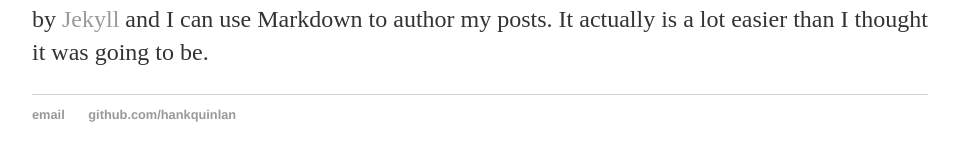
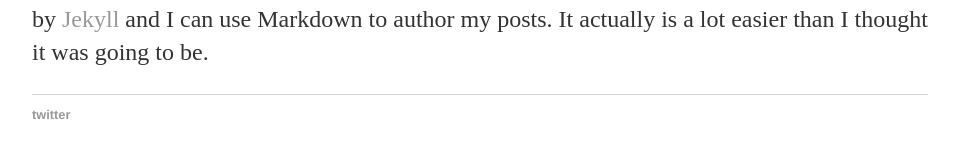
Before and after one commit to camblyth/camblyth.github.io, a Jekyll site: the page built from _posts/2015-06-23-hank-quinlan-site-launched.md, in a window 1280 px wide. Shown: the part 341-502 px from the top of the page, without its empty margins (160-1119 px from the left). Built offline with Jekyll 4.4.1, drawn with Linux system fonts in a browser that asks for light colours.

Commit message:
Update default.html

```diff
--- a/_layouts/default.html
+++ b/_layouts/default.html
@@ -19,10 +19,10 @@
 
 			</div><!-- /.container -->
 			<footer>
-	    		<ul>
-	        		<li><a href="mailto:hankquinlanhub@gmail.com">email</a></li>
-	        		<li><a href="https://github.com/hankquinlan">github.com/hankquinlan</a></li>
-				</ul>
+			<ul>
+        			<li><a href="http://twitter.com/camblyth">twitter</a></li>
+			</ul>
 			</footer>
+
 		</body>
 	</html>
```
